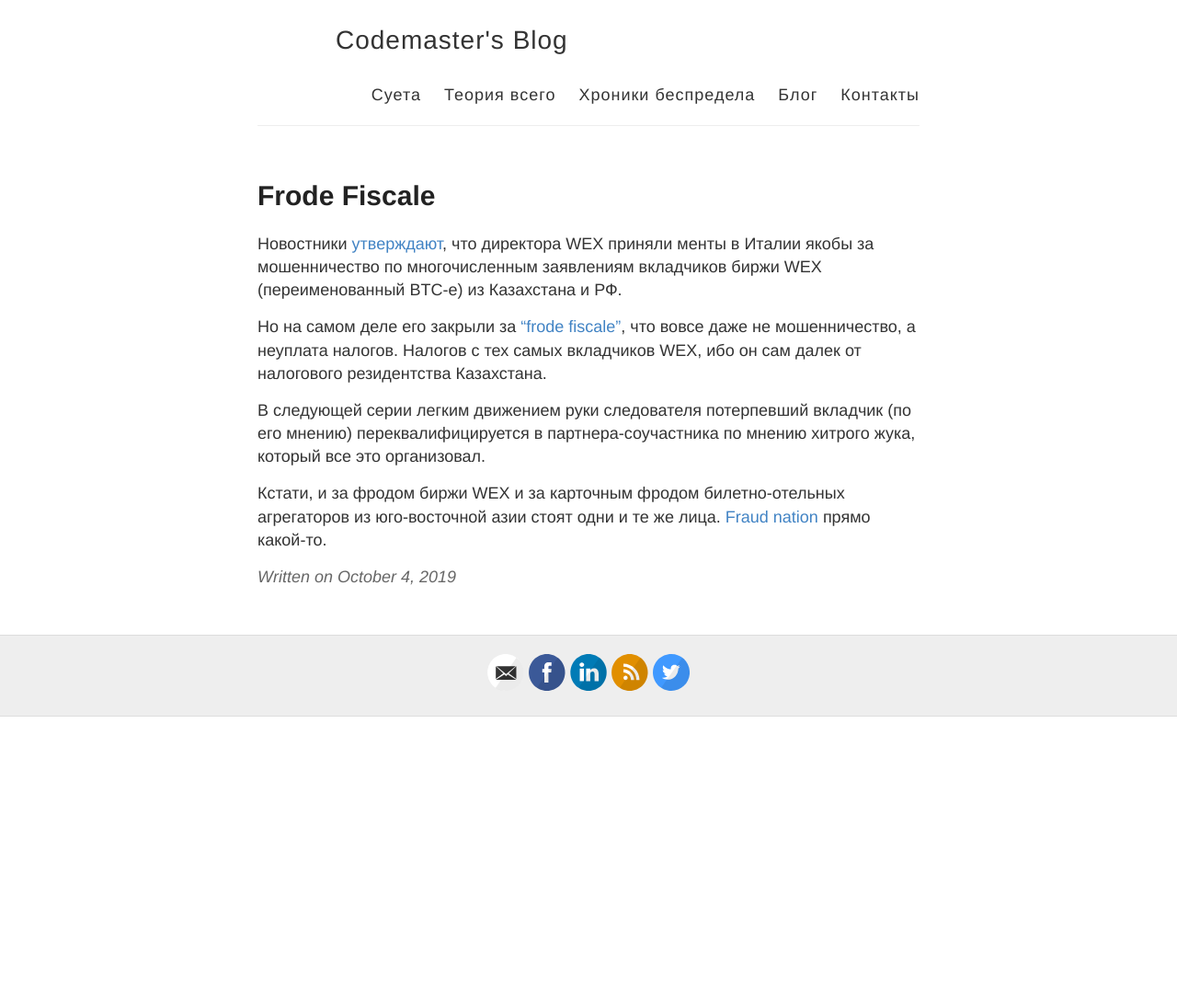
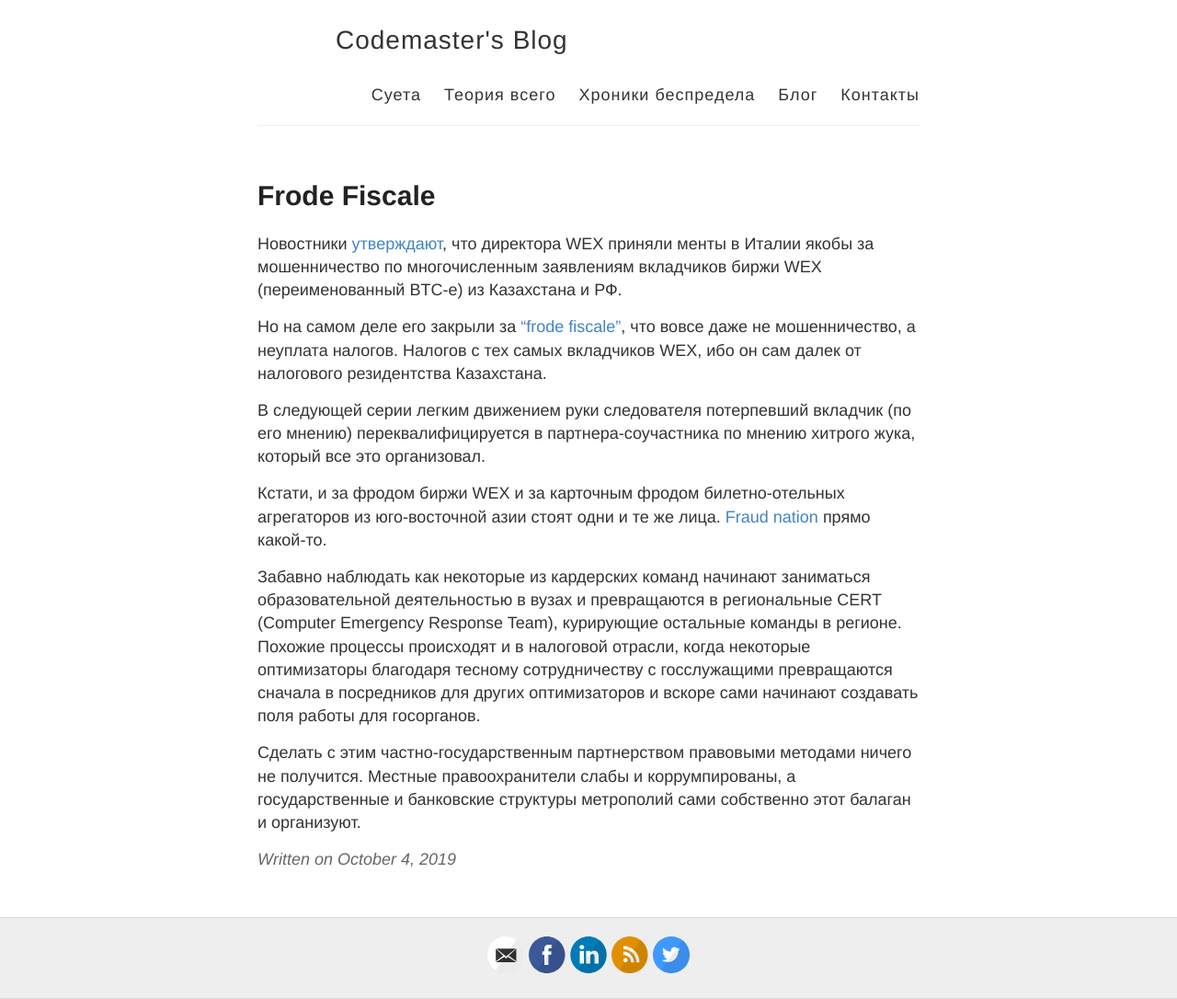
Before and after one commit to decrafts/r, a Jekyll site: the page built from _posts/2019/10/2019-10-04-frode-fiscale.md, in a window 1280 px wide. Shown: the whole page at 92% size. Built offline with Jekyll 4.4.1, drawn with Linux system fonts in a browser that asks for light colours; comment, search, counter and statistics services are not loaded; before the commit the page ends 900 px from its top, so only the background shows below that.

Commit message:
Update 2019-10-04-frode-fiscale.md

```diff
--- a/_posts/2019/10/2019-10-04-frode-fiscale.md
+++ b/_posts/2019/10/2019-10-04-frode-fiscale.md
@@ -12,3 +12,8 @@
 В следующей серии легким движением руки следователя потерпевший вкладчик (по его мнению) переквалифицируется в партнера-соучастника по мнению хитрого жука, который все это организовал.
 
 Кстати, и за фродом биржи WEX и за карточным фродом билетно-отельных агрегаторов из юго-восточной азии стоят одни и те же лица. <a href="/fraud-nation.html">Fraud nation</a> прямо какой-то.
+
+Забавно наблюдать как некоторые из кардерских команд начинают заниматься образовательной деятельностью в вузах и превращаются
+в региональные CERT (Computer Emergency Response Team), курирующие остальные команды в регионе. Похожие процессы происходят и в налоговой отрасли, когда некоторые оптимизаторы благодаря тесному сотрудничеству с госслужащими превращаются сначала в посредников для других оптимизаторов и вскоре сами начинают создавать поля работы для госорганов.
+
+Сделать с этим частно-государственным партнерством правовыми методами ничего не получится. Местные правоохранители слабы и коррумпированы, а государственные и банковские структуры метрополий сами собственно этот балаган и организуют.
```
